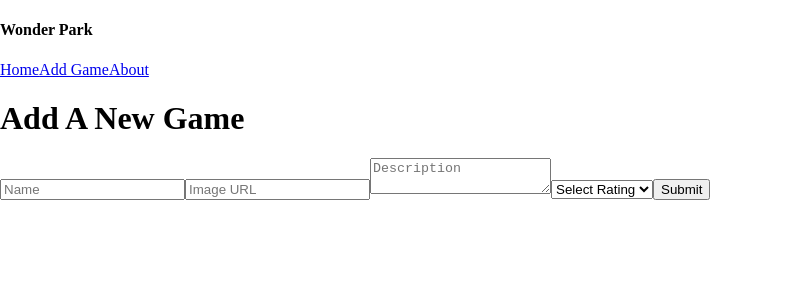
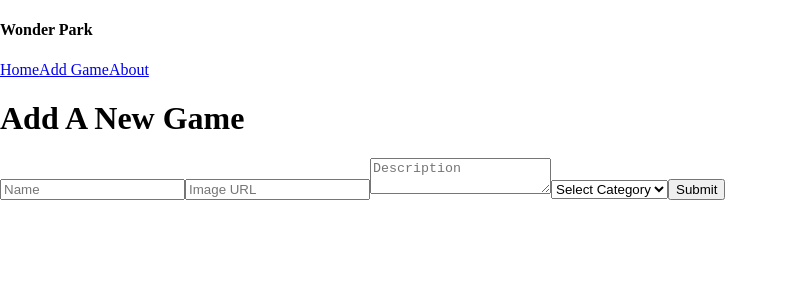
Before and after one commit to HawraAlaam/WonderPark_Frontend, a React (Vite) app: page /new in a window 1280 px wide. Shown: the top 300 px of the page, without its empty margins (0-788 px from the left). Built offline with nearby package versions, Linux system fonts and the light colour scheme.

Commit message:
image now shows

```diff
--- a/src/App.jsx
+++ b/src/App.jsx
@@ -18,6 +18,7 @@ const App = () => {
     name: "",
     img: "",
     description: "",
+    category:"",
     rating: "",
   }
 
--- a/src/components/AddGames.jsx
+++ b/src/components/AddGames.jsx
@@ -4,8 +4,7 @@ const GameForm = ({ addGame, newGame, handleChange }) => {
   const navigate = useNavigate()
 
   const handleSubmit = (e) => {
-    e.preventDefault()
-    addGame(game)
+    addGame(e)
     navigate("/")
   }
 
@@ -14,7 +13,7 @@ const GameForm = ({ addGame, newGame, handleChange }) => {
   return (
     <div>
       <h1>Add A New Game</h1>
-      <form onSubmit={addGame}>
+      <form onSubmit={handleSubmit}>
         <input
           type="text"
           value={game.name}
@@ -36,15 +35,15 @@ const GameForm = ({ addGame, newGame, handleChange }) => {
           placeholder="Description"
         />
         <select
-          name="rating"
-          value={game.rating}
+          name="category"
+          value={game.category}
           onChange={handleChange}>
-            <option value="">Select Rating</option>
-            <option value="1">1</option>
-            <option value="2">2</option>
-            <option value="3">3</option>
-            <option value="4">4</option>
-            <option value="5">5</option>
+            <option value="">Select Category</option>
+              <option value="Adventure">Adventure</option>
+              <option value="Action">Action</option>
+              <option value="Puzzle">Puzzle</option>
+              <option value="Sports">Sports</option>
+              <option value="Simulation">Simulation</option>
             </select>
 
         <button type="submit">Submit</button>
--- a/src/components/GameDetails.jsx
+++ b/src/components/GameDetails.jsx
@@ -23,7 +23,7 @@ const GameDetails = ({ games, setGames }) => {
     <>
       <div className="detail">
         <div className="detail-header">
-          <img src={game.img} alt={game.name} />
+          <img src={game.image} alt={game.name} />
           <div className="listing-name">
             <h1>{game.name}</h1>
           </div>
--- a/src/components/Home.jsx
+++ b/src/components/Home.jsx
@@ -9,8 +9,9 @@ const Home = ({ games }) => {
           {games.map((game) => (
             <div key={game.id}>
               <Link to={`/games/${game.id}`}>
-                <img src={game.img} alt={game.name} />
+                <img src={game.image} alt={game.name} />
                 <h3>{game.name}</h3>
+                <p>Rating: {game.rating || "No rating yet"}</p>
               </Link>
             </div>
           ))}
--- a/src/data/games.js
+++ b/src/data/games.js
@@ -2,42 +2,42 @@ const gamesArray = [
   {
     id: 1,
     name: "Wonder Dash",
-    description:
-      "A fast-paced adventure where you race through magical worlds collecting stars and avoiding obstacles.",
-    image: "https://example.com/images/wonder-dash.jpg",
+    description: "A fast-paced adventure...",
+    image: "https://picsum.photos/200/300?random=1",
     category: "Adventure",
+    rating:3
   },
   {
     id: 2,
     name: "Galaxy Defender",
-    description:
-      "Defend your planet from waves of alien invaders in this thrilling space shooter.",
-    image: "https://example.com/images/galaxy-defender.jpg",
+    description: "Defend your planet...",
+    image: "https://picsum.photos/200/300?random=2",
     category: "Action",
+    rating:5
   },
   {
     id: 3,
     name: "Puzzle Quest",
-    description:
-      "Solve mind-bending puzzles and unlock new levels of mystery and logic challenges.",
-    image: "https://example.com/images/puzzle-quest.jpg",
+    description: "Solve mind-bending puzzles...",
+    image: "https://picsum.photos/200/300?random=3",
     category: "Puzzle",
+    rating:2
   },
   {
     id: 4,
     name: "Soccer Stars",
-    description:
-      "Compete against players worldwide in this fun and dynamic soccer game.",
-    image: "https://example.com/images/soccer-stars.jpg",
+    description: "Compete against players worldwide...",
+    image: "https://picsum.photos/200/300?random=4",
     category: "Sports",
+    rating:5
   },
   {
     id: 5,
     name: "Dream Builder",
-    description:
-      "Create your own amusement park full of rides, food stalls, and visitors’ laughter.",
-    image: "https://example.com/images/dream-builder.jpg",
+    description: "Create your own amusement park...",
+    image: "https://picsum.photos/200/300?random=5",
     category: "Simulation",
+    rating:5
   },
 ]
 
```
